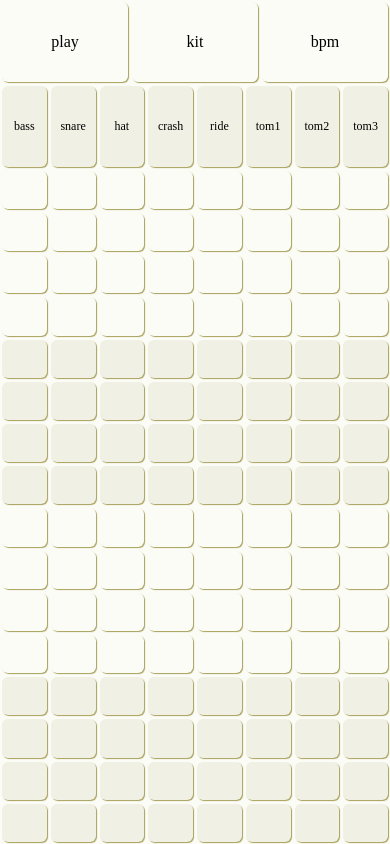
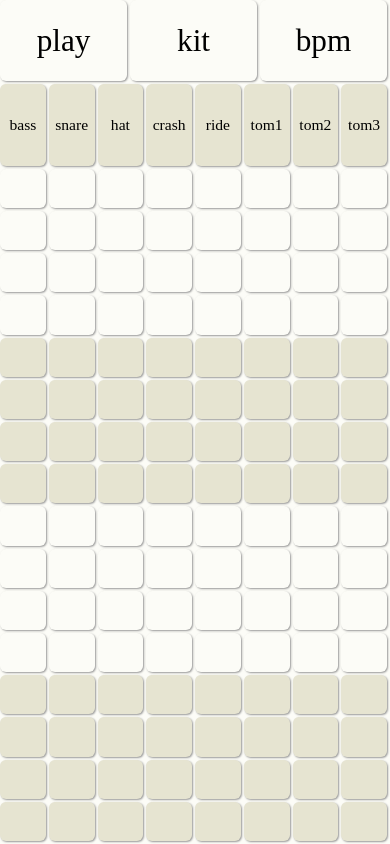
Before and after one commit to jmbothe/drum-sequencer, a plain HTML site: page index.html in a window 390 px wide. Drawn offline with nearby package versions, Linux system fonts and the light colour scheme; a web font is replaced by a local one.

Commit message:
css basic responsive stable

```diff
--- a/styles/styles.css
+++ b/styles/styles.css
@@ -2,6 +2,10 @@
   box-sizing: border-box;
   margin: 0;
   font-family: nova mono;
+}
+
+html {
+    font-size: 10vw;
 }
 
 body, section, header, div {
@@ -10,86 +14,90 @@ body, section, header, div {
 }
 
 body {
+  flex-direction: column;
   width: 100%;
   height: 100vh;
 }
 
 .main-control-bar {
-  width: 10%;
+  height: 10%;
+  width: 100%;
+}
+
+.drums-bar {
+  height: 10%;
+  width: 100%;
+}
+
+.sequence-grid {
+  height: 80%;
+  width: 100%;
+}
+
+.sequence-row {
   flex-direction: column;
+  flex: 1;
+  width: 100%;
+}
+
+.sequence-block, .drum, .main-control-bar > section {
+  flex: 1;
+  margin: 0 3px 3px 0;
+  border-radius: 6px;
+  box-shadow: 1px 1px 2px #999;
 }
 
 .main-control-bar > section {
-  flex: 1;
   align-items: center;
   justify-content: center;
-  margin: 2px;
-  border-radius: 6px;
-  box-shadow: 1px 1px 1px hsl(55, 30%, 50%);
-}
-
-.drums-bar {
-  width: 10%;
-  flex-direction: column;
+  font-size: .8rem;
 }
 
 .drum {
-  flex: 1;
   align-items: center;
   justify-content: center;
-  margin: 2px;
-  border-radius: 6px;
-  box-shadow: 1px 1px 1px hsl(55, 30%, 50%);
-  background-color: hsl(55, 30%, 92%);
-  font-size: .75em;
-}
-
-.sequence-grid {
-  width: 80%;
-  flex-direction: column;
-}
-
-.sequence-row {
-  flex: 1;
-}
-
-.sequence-block {
-  flex: 1;
-  margin: 2px;
-  border-radius: 6px;
-  box-shadow: 1px 1px 1px hsl(55, 30%, 50%);
+  background-color: hsl(55, 30%, 86%);
+  font-size: .4rem;
 }
 
 .grey {
-  background-color: hsl(55, 30%, 92%);
+  background-color: hsl(55, 30%, 86%);
 }
 
+@media only screen and (orientation: landscape) {
 
-@media only screen and (orientation: portrait) {
   body {
-    flex-direction: column;
+    flex-direction: row;
   }
 
   .main-control-bar {
-    flex-direction: row;
-    height: 10%;
-    width: 100%;
+    flex-direction: column;
+    height: 100%;
+    width: 10%;
   }
 
   .drums-bar {
-    flex-direction: row;
-    height: 10%;
-    width: 100%;
+    flex-direction: column;
+    height: 100%;
+    width: 10%;
   }
 
   .sequence-grid {
-    flex-direction: row;
-    height: 80%;
-    width: 100%;
+    flex-direction: column;
+    height: 100%;
+    width: 80%;
   }
 
   .sequence-row {
-    flex-direction: column;
+    flex-direction: row;
     height: 100%;
   }
+
+  .main-control-bar > section {
+    font-size: .4rem;
+  }
+
+  .drum {
+    font-size: .3rem;
+  }
 }
```
Also changed, not shown: scripts/tests/tests.html (added, +11 -0 lines), scripts/tests/tinytest.js (added, +114 -0 lines).
